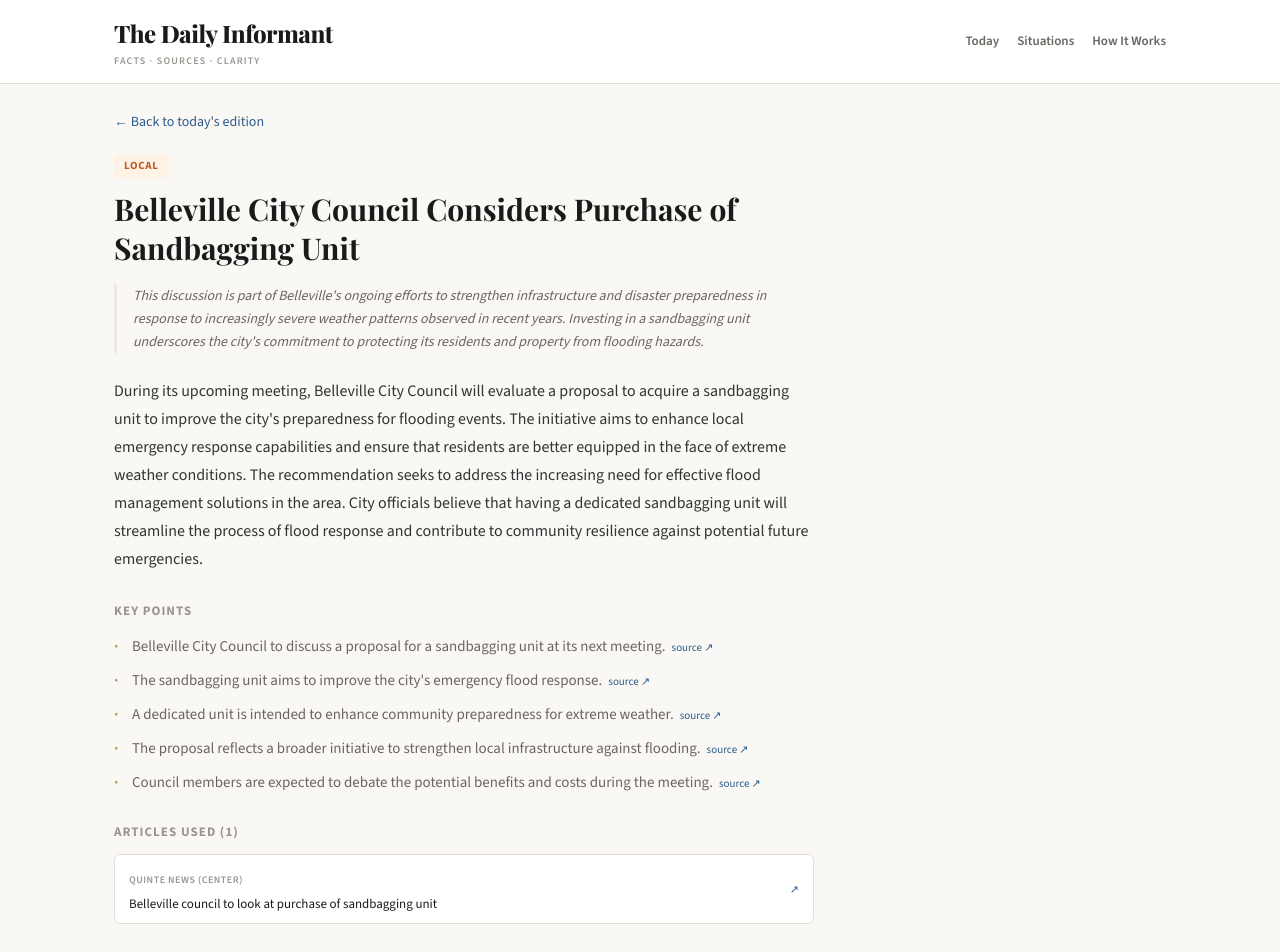
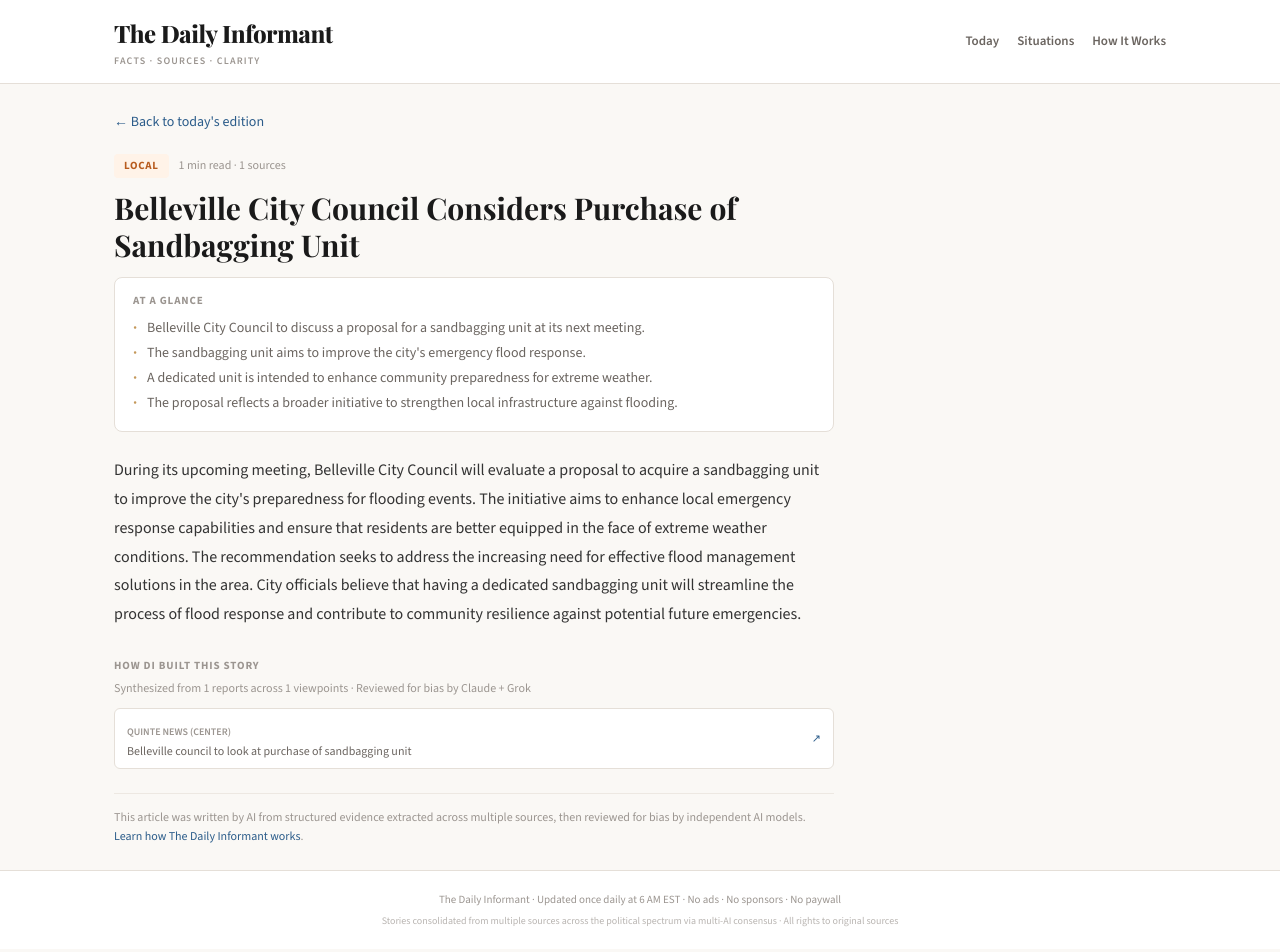
Before and after one commit to pickettdad/daily-informant, a Next.js app: page /article/article-1 in a window 1280 px wide. Shown: the top 952 px of the page. Built offline with nearby package versions, Linux system fonts and the light colour scheme.

Commit message:
Update page.tsx

```diff
--- a/app/article/[slug]/page.tsx
+++ b/app/article/[slug]/page.tsx
@@ -3,325 +3,161 @@ import Link from "next/link";
 
 const s = {
   display: "'Playfair Display', Georgia, serif",
-  accent: "#2B5C8A",
-  accentLight: "#E8F0F7",
-  muted: "#6B6560",
-  light: "#9B9590",
-  gold: "#C4985A",
-  goldLight: "#FDF6EC",
-  border: "#E5DFD8",
-  borderLight: "#EDE8E2",
-  good: "#2D7D5F",
-  goodLight: "#EDF7F2",
-  supporting: "#2B6B3D",
-  supportingBg: "#EDF7F0",
-  opposing: "#8B3A3A",
-  opposingBg: "#FDF0F0",
+  accent: "#2B5C8A", accentLight: "#E8F0F7",
+  muted: "#6B6560", light: "#9B9590",
+  gold: "#C4985A", goldLight: "#FDF6EC",
+  border: "#E5DFD8", borderLight: "#EDE8E2",
+  good: "#2D7D5F", goodLight: "#EDF7F2",
+  supporting: "#2B6B3D", supportingBg: "#EDF7F0",
+  opposing: "#8B3A3A", opposingBg: "#FDF0F0",
 };
-
-const categoryColors: Record<string, { bg: string; text: string }> = {
-  Local: { bg: "#FFF3E8", text: "#B85C1F" },
-  Ontario: { bg: "#FDEDF0", text: "#A03F4F" },
-  Canada: { bg: "#FDEDF0", text: "#A03F4F" },
-  US: { bg: "#EEE8F7", text: "#5A3FA0" },
-  World: { bg: "#E8F0F7", text: "#2B5C8A" },
-  Health: { bg: "#F5EDF7", text: "#6B3FA0" },
-  Science: { bg: "#EDF7F2", text: "#2D7D5F" },
-  Tech: { bg: "#EDEFF7", text: "#3F4FA0" },
-  Business: { bg: "#FDF6EC", text: "#8B6914" },
+const catColors: Record<string,{bg:string;text:string}> = {
+  Local:{bg:"#FFF3E8",text:"#B85C1F"}, Ontario:{bg:"#FDEDF0",text:"#A03F4F"},
+  Canada:{bg:"#FDEDF0",text:"#A03F4F"}, US:{bg:"#EEE8F7",text:"#5A3FA0"},
+  World:{bg:"#E8F0F7",text:"#2B5C8A"}, Health:{bg:"#F5EDF7",text:"#6B3FA0"},
+  Science:{bg:"#EDF7F2",text:"#2D7D5F"}, Tech:{bg:"#EDEFF7",text:"#3F4FA0"},
 };
 
 export default async function ArticlePage({ params }: any) {
   const { slug } = await params;
   const daily = await loadDaily();
+  let article = daily.top_stories?.find((a: any) => a.slug === slug);
+  if (!article) article = daily.good_developments?.find((a: any) => a.slug === slug);
+  if (!article) return (<div style={{padding:40}}><h1 style={{fontFamily:s.display}}>Article not found</h1><p style={{marginTop:12}}><Link href="/">← Back</Link></p></div>);
 
-  let article = daily.top_stories?.find((a: any) => a.slug === slug);
-  if (!article) {
-    article = daily.good_developments?.find((a: any) => a.slug === slug);
-  }
-
-  if (!article) {
-    return (
-      <div style={{ padding: 40 }}>
-        <h1 style={{ fontFamily: s.display }}>Article not found</h1>
-        <p style={{ marginTop: 12 }}>
-          <Link href="/">← Back to today&#39;s edition</Link>
-        </p>
-      </div>
-    );
-  }
-
-  const catStyle = categoryColors[article.category] || { bg: "#F0F0F0", text: "#666" };
-  const componentArticles = article.component_articles || [];
-  const quotes = article.stakeholder_quotes || [];
+  const cs = catColors[article.category as string] || {bg:"#F0F0F0",text:"#666"};
+  const components = article.component_articles || [];
   const keyPoints = article.key_points || article.facts || [];
-
-  // Separate news quotes from X quotes
-  const newsQuotes = quotes.filter((q: any) => q.source !== "X");
-  const xQuotes = quotes.filter((q: any) => q.source === "X");
+  const newsQuotes = (article.stakeholder_quotes || []).filter((q: any) => q.source !== "X");
+  const xQuotes = (article.stakeholder_quotes || []).filter((q: any) => q.source === "X");
+  const wordCount = (article.body || article.summary || "").split(/\s+/).length;
+  const readMin = Math.max(1, Math.ceil(wordCount / 200));
 
   return (
-    <div style={{ maxWidth: 700 }}>
-      <p style={{ marginBottom: 20 }}>
-        <Link href="/" style={{ fontSize: 14, color: s.accent, fontWeight: 500, textDecoration: "none" }}>
-          ← Back to today&#39;s edition
-        </Link>
-      </p>
+    <div style={{ maxWidth:720 }}>
+      <p style={{ marginBottom:20 }}><Link href="/" style={{ fontSize:14, color:s.accent, fontWeight:500, textDecoration:"none" }}>← Back to today&#39;s edition</Link></p>
 
-      {/* Category + Ongoing link */}
-      <div style={{ display: "flex", gap: 10, alignItems: "center", marginBottom: 12, flexWrap: "wrap" }}>
-        <span style={{
-          fontSize: 11, fontWeight: 700, letterSpacing: "0.06em",
-          textTransform: "uppercase", background: catStyle.bg, color: catStyle.text,
-          padding: "3px 10px", borderRadius: 4,
-        }}>
-          {article.category}
-        </span>
-
+      {/* Meta bar */}
+      <div style={{ display:"flex", gap:10, alignItems:"center", marginBottom:12, flexWrap:"wrap" }}>
+        <span style={{ fontSize:11, fontWeight:700, letterSpacing:"0.06em", textTransform:"uppercase", background:cs.bg, color:cs.text, padding:"3px 10px", borderRadius:4 }}>{article.category}</span>
+        <span style={{ fontSize:12, color:s.light }}>{readMin} min read · {components.length || article.sources?.length || 1} sources</span>
         {article.related_ongoing && (
-          <Link href={`/topics/${article.related_ongoing}`} style={{
-            fontSize: 12, color: s.gold, fontWeight: 600, textDecoration: "none",
-            background: s.goldLight, padding: "3px 10px", borderRadius: 4,
-          }}>
-            ● Related Ongoing Situation →
-          </Link>
+          <Link href={`/topics/${article.related_ongoing}`} style={{ fontSize:12, color:s.gold, fontWeight:600, textDecoration:"none", background:s.goldLight, padding:"3px 10px", borderRadius:4 }}>● Related Ongoing Situation →</Link>
         )}
       </div>
 
       {/* Headline */}
-      <h1 style={{
-        fontFamily: s.display, fontSize: 30, fontWeight: 700,
-        lineHeight: 1.3, marginBottom: 16,
-      }}>
-        {article.headline}
-      </h1>
+      <h1 style={{ fontFamily:s.display, fontSize:30, fontWeight:700, lineHeight:1.25, marginBottom:12 }}>{article.headline}</h1>
 
-      {/* Context / Background */}
-      {article.context && (
-        <div style={{
-          borderLeft: `3px solid ${s.borderLight}`, paddingLeft: 16,
-          marginBottom: 24,
-        }}>
-          <p style={{ fontSize: 14, lineHeight: 1.65, color: s.muted, fontStyle: "italic" }}>
-            {article.context}
-          </p>
+      {/* Bottom Line */}
+      {article.bottom_line && (
+        <div style={{ background:s.accentLight, borderRadius:8, padding:"14px 18px", marginBottom:20, borderLeft:`3px solid ${s.accent}` }}>
+          <p style={{ fontSize:11, fontWeight:700, letterSpacing:"0.08em", textTransform:"uppercase", color:s.accent, marginBottom:4 }}>Bottom Line</p>
+          <p style={{ fontSize:15, fontWeight:500, color:s.accent, lineHeight:1.5, margin:0 }}>{article.bottom_line}</p>
         </div>
       )}
 
-      {/* Full Summary */}
-      {article.summary && (
-        <section style={{ marginBottom: 28 }}>
-          <p style={{ fontSize: 16, lineHeight: 1.75, color: "#333" }}>
-            {article.summary}
+      {/* At a Glance (key developments as quick bullets) */}
+      {keyPoints.length > 0 && (
+        <div style={{ background:"#fff", border:`1px solid ${s.border}`, borderRadius:8, padding:"14px 18px", marginBottom:24 }}>
+          <p style={{ fontSize:11, fontWeight:700, letterSpacing:"0.08em", textTransform:"uppercase", color:s.light, marginBottom:8 }}>At a Glance</p>
+          {keyPoints.slice(0,4).map((kp: any, i: number) => (
+            <p key={i} style={{ fontSize:14, lineHeight:1.5, color:s.muted, margin:"0 0 4px 0", paddingLeft:14, position:"relative" }}>
+              <span style={{ position:"absolute", left:0, color:s.gold, fontWeight:700 }}>·</span>
+              {typeof kp === "string" ? kp : kp.text}
             </p>
+          ))}
+        </div>
+      )}
+
+      {/* Full Article Body */}
+      {(article.body || article.summary) && (
+        <section style={{ marginBottom:28 }}>
+          {(article.body || article.summary || "").split("\n\n").map((para: string, i: number) => (
+            <p key={i} style={{ fontSize:16, lineHeight:1.8, color:"#333", marginBottom:14 }}>{para}</p>
+          ))}
         </section>
       )}
 
-      {/* Key Points */}
-      {keyPoints.length > 0 && (
-        <section style={{ marginBottom: 28 }}>
-          <h2 style={{
-            fontSize: 13, fontWeight: 700, letterSpacing: "0.08em",
-            textTransform: "uppercase", color: s.light, marginBottom: 12,
-          }}>
-            Key Points
-          </h2>
-          <ul style={{ listStyleType: "none", padding: 0 }}>
-            {keyPoints.map((kp: any, i: number) => {
-              const text = typeof kp === "string" ? kp : kp.text;
-              const url = typeof kp === "object" ? kp.source_url : null;
-              return (
-                <li key={i} style={{
-                  fontSize: 15, lineHeight: 1.6, color: s.muted,
-                  marginBottom: 10, paddingLeft: 18, position: "relative",
-                }}>
-                  <span style={{ position: "absolute", left: 0, color: s.gold, fontWeight: 700 }}>·</span>
-                  {text}
-                  {url && (
-                    <a href={url} target="_blank" rel="noreferrer"
-                      style={{ fontSize: 11, color: s.accent, marginLeft: 6, textDecoration: "none" }}>
-                      source ↗
-                    </a>
-                  )}
-                </li>
-              );
-            })}
-          </ul>
+      {/* Why It Matters */}
+      {article.why_it_matters && (
+        <section style={{ marginBottom:24, background:"#FFFBF5", border:`1px solid ${s.goldLight}`, borderRadius:8, padding:"14px 18px" }}>
+          <p style={{ fontSize:11, fontWeight:700, letterSpacing:"0.08em", textTransform:"uppercase", color:s.gold, marginBottom:6 }}>Why It Matters</p>
+          <p style={{ fontSize:15, lineHeight:1.65, color:"#5A4A30", margin:0 }}>{article.why_it_matters}</p>
         </section>
       )}
 
-      {/* News Stakeholder Quotes */}
-      {newsQuotes.length > 0 && (
-        <section style={{ marginBottom: 28 }}>
-          <h2 style={{
-            fontSize: 13, fontWeight: 700, letterSpacing: "0.08em",
-            textTransform: "uppercase", color: s.light, marginBottom: 12,
-          }}>
-            Key Statements
-          </h2>
-          <div style={{ display: "grid", gap: 10 }}>
-            {newsQuotes.map((q: any, i: number) => (
-              <div key={i} style={{
-                background: s.accentLight, borderRadius: 8,
-                padding: "14px 18px", borderLeft: `3px solid ${s.accent}`,
-              }}>
-                <p style={{ fontSize: 14, color: s.accent, fontStyle: "italic", margin: "0 0 6px 0", lineHeight: 1.5 }}>
-                  &ldquo;{q.quote}&rdquo;
-                </p>
-                <p style={{ fontSize: 12, color: s.muted, margin: 0, fontWeight: 600 }}>
-                  — {q.speaker}
-                  {q.url && (
-                    <a href={q.url} target="_blank" rel="noreferrer"
-                      style={{ fontSize: 11, color: s.accent, marginLeft: 8, fontWeight: 400, textDecoration: "none" }}>
-                      source ↗
-                    </a>
-                  )}
-                </p>
-              </div>
-            ))}
-          </div>
+      {/* What to Watch */}
+      {article.what_to_watch && (
+        <section style={{ marginBottom:24 }}>
+          <p style={{ fontSize:11, fontWeight:700, letterSpacing:"0.08em", textTransform:"uppercase", color:s.light, marginBottom:6 }}>What to Watch</p>
+          <p style={{ fontSize:14, lineHeight:1.6, color:s.muted }}>{article.what_to_watch}</p>
         </section>
       )}
 
-      {/* X/Twitter Opposing Viewpoints */}
+      {/* News Quotes */}
+      {newsQuotes.length > 0 && (
+        <section style={{ marginBottom:24 }}>
+          <p style={{ fontSize:11, fontWeight:700, letterSpacing:"0.08em", textTransform:"uppercase", color:s.light, marginBottom:10 }}>Key Statements</p>
+          {newsQuotes.map((q: any, i: number) => (
+            <div key={i} style={{ background:s.accentLight, borderRadius:8, padding:"12px 16px", borderLeft:`3px solid ${s.accent}`, marginBottom:8 }}>
+              <p style={{ fontSize:14, color:s.accent, fontStyle:"italic", margin:"0 0 4px 0", lineHeight:1.5 }}>&ldquo;{q.quote}&rdquo;</p>
+              <p style={{ fontSize:12, color:s.muted, margin:0, fontWeight:600 }}>— {q.speaker} {q.source_outlet ? `(${q.source_outlet})` : ""}</p>
+            </div>
+          ))}
+        </section>
+      )}
+
+      {/* X Quotes */}
       {xQuotes.length > 0 && (
-        <section style={{ marginBottom: 28 }}>
-          <h2 style={{
-            fontSize: 13, fontWeight: 700, letterSpacing: "0.08em",
-            textTransform: "uppercase", color: s.light, marginBottom: 4,
-          }}>
-            Voices on 𝕏
-          </h2>
-          <p style={{ fontSize: 12, color: s.light, marginBottom: 12 }}>
-            Public figures weigh in — both sides of the conversation
-          </p>
-          <div style={{ display: "grid", gap: 10 }}>
+        <section style={{ marginBottom:24 }}>
+          <p style={{ fontSize:11, fontWeight:700, letterSpacing:"0.08em", textTransform:"uppercase", color:s.light, marginBottom:4 }}>Voices on 𝕏</p>
+          <p style={{ fontSize:12, color:s.light, marginBottom:10 }}>Public figures weigh in — both sides</p>
           {xQuotes.map((q: any, i: number) => {
-              const isSupporting = q.perspective === "supporting";
-              const borderColor = isSupporting ? s.supporting : s.opposing;
-              const bgColor = isSupporting ? s.supportingBg : s.opposingBg;
-              const label = isSupporting ? "Supporting" : "Opposing";
+            const isSup = q.perspective === "supporting";
             return (
-                <div key={i} style={{
-                  background: bgColor, borderRadius: 8,
-                  padding: "14px 18px", borderLeft: `3px solid ${borderColor}`,
-                }}>
-                  <div style={{ display: "flex", gap: 8, alignItems: "center", marginBottom: 6 }}>
-                    <span style={{
-                      fontSize: 10, fontWeight: 700, letterSpacing: "0.06em",
-                      textTransform: "uppercase", color: borderColor,
-                      background: isSupporting ? "#D4EDDA" : "#F5D5D5",
-                      padding: "1px 6px", borderRadius: 3,
-                    }}>
-                      {label}
-                    </span>
-                    <span style={{ fontSize: 11, color: s.light }}>via 𝕏</span>
-                  </div>
-                  <p style={{ fontSize: 14, color: "#333", fontStyle: "italic", margin: "0 0 6px 0", lineHeight: 1.5 }}>
-                    &ldquo;{q.quote}&rdquo;
-                  </p>
-                  <p style={{ fontSize: 12, color: s.muted, margin: 0, fontWeight: 600 }}>
-                    — {q.speaker}
-                  </p>
+              <div key={i} style={{ background: isSup ? s.supportingBg : s.opposingBg, borderRadius:8, padding:"12px 16px", borderLeft:`3px solid ${isSup ? s.supporting : s.opposing}`, marginBottom:8 }}>
+                <span style={{ fontSize:9, fontWeight:700, textTransform:"uppercase", color: isSup ? s.supporting : s.opposing, background: isSup ? "#D4EDDA" : "#F5D5D5", padding:"1px 6px", borderRadius:3 }}>{isSup ? "Supporting" : "Opposing"}</span>
+                <p style={{ fontSize:14, color:"#333", fontStyle:"italic", margin:"6px 0 4px 0", lineHeight:1.5 }}>&ldquo;{q.quote}&rdquo;</p>
+                <p style={{ fontSize:12, color:s.muted, margin:0, fontWeight:600 }}>— {q.speaker}</p>
               </div>
             );
           })}
-          </div>
         </section>
       )}
 
-      {/* Component Articles (sources used) */}
-      {componentArticles.length > 0 && (
-        <section style={{ marginBottom: 28 }}>
-          <h2 style={{
-            fontSize: 13, fontWeight: 700, letterSpacing: "0.08em",
-            textTransform: "uppercase", color: s.light, marginBottom: 12,
-          }}>
-            Articles Used ({componentArticles.length})
-          </h2>
-          <div style={{ display: "grid", gap: 8 }}>
-            {componentArticles.map((ca: any, i: number) => (
-              <a key={i} href={ca.url} target="_blank" rel="noreferrer"
-                style={{
-                  display: "block", background: "#FFFFFF",
-                  border: `1px solid ${s.border}`, borderRadius: 6,
-                  padding: "10px 14px", textDecoration: "none", color: "inherit",
-                }}>
-                <div style={{ display: "flex", justifyContent: "space-between", alignItems: "center", gap: 8 }}>
-                  <div style={{ flex: 1 }}>
-                    <span style={{
-                      fontSize: 10, fontWeight: 600, color: s.light,
-                      textTransform: "uppercase", letterSpacing: "0.05em",
-                    }}>
-                      {ca.source} ({ca.lean})
-                    </span>
-                    <p style={{ fontSize: 13, margin: "4px 0 0 0", lineHeight: 1.4 }}>
-                      {ca.title}
-                    </p>
+      {/* How DI Built This Story */}
+      {components.length > 0 && (
+        <section style={{ marginBottom:24 }}>
+          <p style={{ fontSize:11, fontWeight:700, letterSpacing:"0.08em", textTransform:"uppercase", color:s.light, marginBottom:4 }}>How DI Built This Story</p>
+          <p style={{ fontSize:12, color:s.light, marginBottom:10 }}>Synthesized from {components.length} reports across {new Set(components.map((c: any) => c.lean)).size} viewpoints · Reviewed for bias by Claude + Grok</p>
+          <div style={{ display:"grid", gap:6 }}>
+            {components.map((ca: any, i: number) => (
+              <a key={i} href={ca.url} target="_blank" rel="noreferrer" style={{ display:"flex", justifyContent:"space-between", alignItems:"center", gap:8, background:"#fff", border:`1px solid ${s.border}`, borderRadius:6, padding:"8px 12px", textDecoration:"none", color:"inherit" }}>
+                <div>
+                  <span style={{ fontSize:10, fontWeight:600, color:s.light, textTransform:"uppercase" }}>{ca.source} ({ca.lean})</span>
+                  <p style={{ fontSize:12, margin:"2px 0 0 0", lineHeight:1.3, color:s.muted }}>{ca.title}</p>
                 </div>
-                  <span style={{ fontSize: 11, color: s.accent, flexShrink: 0 }}>↗</span>
-                </div>
+                <span style={{ fontSize:11, color:s.accent, flexShrink:0 }}>↗</span>
               </a>
             ))}
           </div>
         </section>
       )}
 
-      {/* Sources summary (fallback if no component articles) */}
-      {article.sources?.length > 0 && !componentArticles.length && (
-        <section style={{ marginBottom: 28 }}>
-          <h2 style={{
-            fontSize: 13, fontWeight: 700, letterSpacing: "0.08em",
-            textTransform: "uppercase", color: s.light, marginBottom: 12,
-          }}>
-            Sources
-          </h2>
-          <div style={{ display: "flex", gap: 8, flexWrap: "wrap" }}>
-            {article.sources.map((src: any, i: number) => (
-              <a key={i} href={src.url} target="_blank" rel="noreferrer"
-                style={{
-                  fontSize: 13, color: s.accent, background: s.accentLight,
-                  padding: "4px 12px", borderRadius: 4, fontWeight: 500, textDecoration: "none",
-                }}>
-                {src.name} ↗
-              </a>
-            ))}
-          </div>
-        </section>
-      )}
-
-      {/* Positive Thought (for negative stories) */}
+      {/* Positive Thought */}
       {article.is_negative && article.positive_thought && (
-        <section style={{
-          marginBottom: 28, background: s.goldLight,
-          border: "1px solid #EDE0C8", borderRadius: 8,
-          padding: "16px 20px",
-        }}>
-          <p style={{
-            fontSize: 13, fontWeight: 600, color: s.gold,
-            textTransform: "uppercase", letterSpacing: "0.06em",
-            marginBottom: 6,
-          }}>
-            A Positive Thought
-          </p>
-          <p style={{
-            fontSize: 15, lineHeight: 1.65, color: "#7A6840",
-            fontStyle: "italic", fontFamily: s.display, margin: 0,
-          }}>
-            {article.positive_thought}
-          </p>
+        <section style={{ marginBottom:24, background:s.goldLight, border:"1px solid #EDE0C8", borderRadius:8, padding:"16px 20px" }}>
+          <p style={{ fontSize:12, fontWeight:600, color:s.gold, textTransform:"uppercase", letterSpacing:"0.06em", marginBottom:6 }}>A Positive Thought</p>
+          <p style={{ fontSize:15, lineHeight:1.65, color:"#7A6840", fontStyle:"italic", fontFamily:s.display, margin:0 }}>{article.positive_thought}</p>
         </section>
       )}
 
       {/* Footer */}
-      <div style={{
-        borderTop: `1px solid ${s.borderLight}`, paddingTop: 16,
-        marginTop: 12,
-      }}>
-        <p style={{ fontSize: 12, color: s.light, lineHeight: 1.6 }}>
-          This article was generated by AI consensus from multiple news sources across the political spectrum.
-          All facts link to original reporting. Read more about{" "}
-          <Link href="/how-it-works" style={{ color: s.accent, textDecoration: "none" }}>how this works</Link>.
+      <div style={{ borderTop:`1px solid ${s.borderLight}`, paddingTop:14, marginTop:12 }}>
+        <p style={{ fontSize:12, color:s.light, lineHeight:1.6 }}>
+          This article was written by AI from structured evidence extracted across multiple sources, then reviewed for bias by independent AI models.{" "}
+          <Link href="/how-it-works" style={{ color:s.accent, textDecoration:"none" }}>Learn how The Daily Informant works</Link>.
         </p>
       </div>
     </div>
```
Lines whose indentation alone changed are shown as unchanged.
